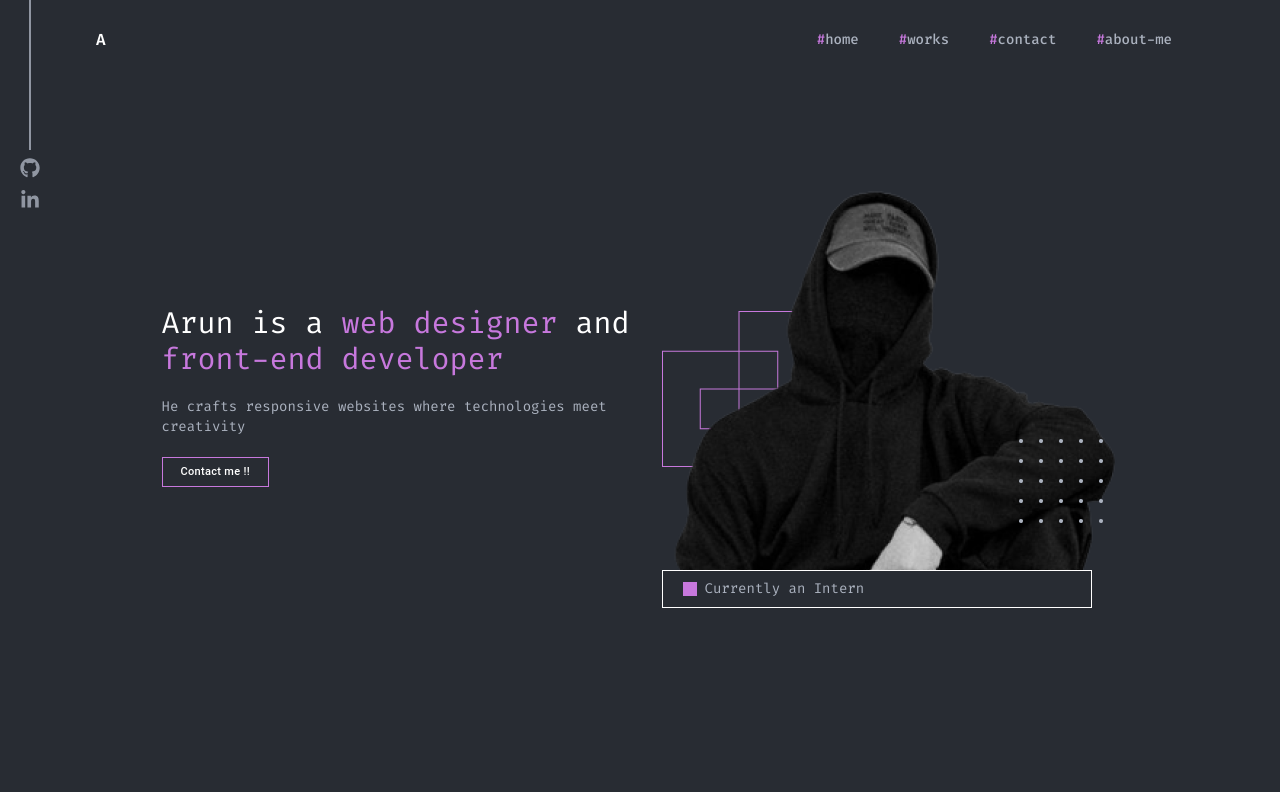
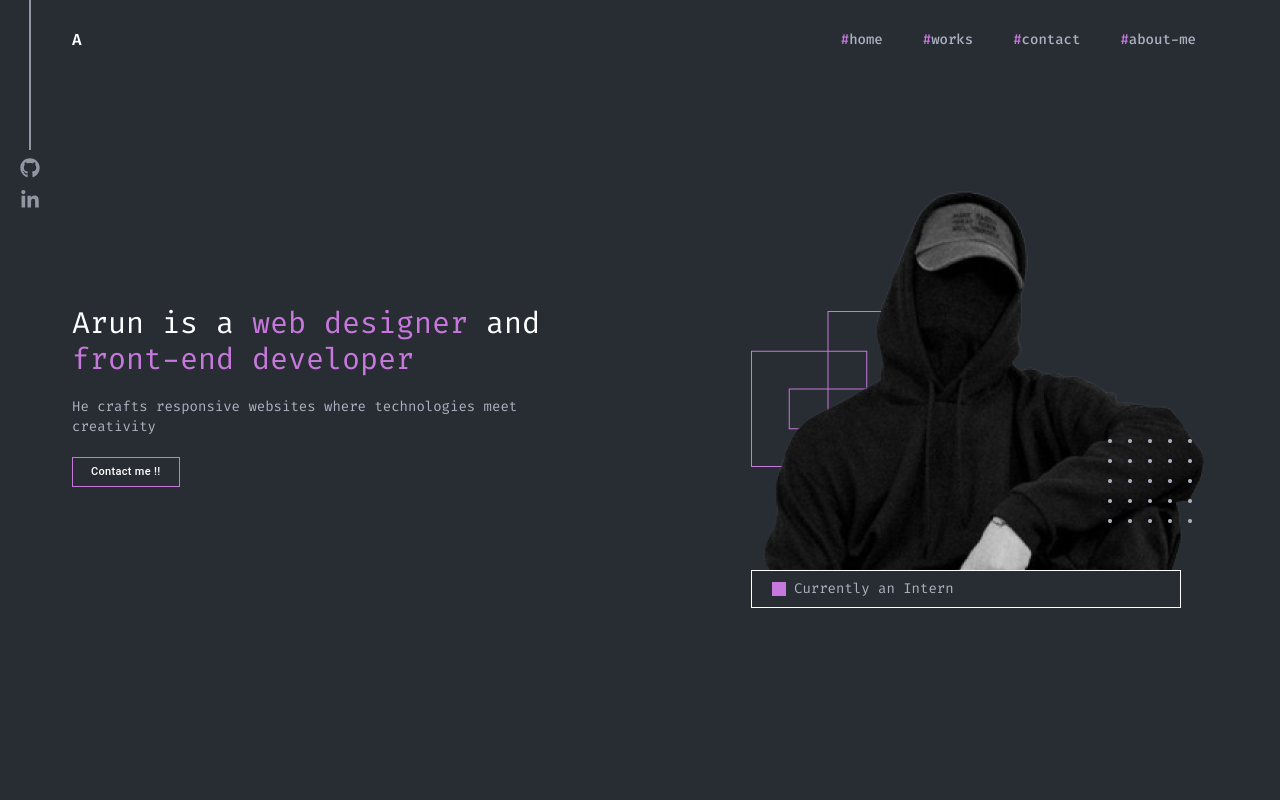
Before and after one commit to Arunk-002/Portfolio, a React (Vite) app: page / in a window 1280 px wide. Built offline with nearby package versions, Linux system fonts and the light colour scheme.

Commit message:
added landing page and its completed

```diff
--- a/src/components/LandingPage.jsx
+++ b/src/components/LandingPage.jsx
@@ -13,10 +13,10 @@ function LandingPage() {
     textTransform:"none"
   }));
   return (
-    <section id="#home">
-      <div className="bg-background min-h-[99vh] flex items-center justify-center">
+    <section id="#home" className="main-container w-full max-sm:pt-6">
+      <div className="min-h-[99vh] max-sm:flex-col  w-full flex items-center max-sm:gap-y-3.5 sm:justify-between">
         <div className="flex flex-col gap-y-5 max-w-[500px]">
-          <div className="text-primary text-3xl ">
+          <div className="text-primary max-sm:text-2xl max-[770px]:text-2xl text-3xl ">
             <span className="text-white">Arun is a </span> web designer{" "}
             <span className="text-white">and</span> front-end developer
           </div>
--- a/src/components/Navbar.jsx
+++ b/src/components/Navbar.jsx
@@ -15,10 +15,10 @@ export default function Navbar() {
   }));
   return (
     <>
-      <nav className="bg-background max-sm:relative fixed w-full z-50">
-        <div className="max-md:px-2 mx-auto  w-[90%]  md:px-6 lg:px-8">
+      <nav className="max-sm:relative fixed w-full z-50">
+        <div className="main-container">
           <div className="relative flex h-20 items-center justify-between ">
-            <div className="absolute inset-y-0 left-0 flex items-center sm:hidden">
+            <div className="absolute inset-y-0 left-0 max-sm:left-[-20px] flex items-center sm:hidden">
               <CustomBtn
                 variant="text"
                 color="primary"
--- a/src/index.css
+++ b/src/index.css
@@ -17,3 +17,36 @@
       --mui-palette-text: #ABB2BF;
 
     }
+
+    body{
+      background-color: #282C33;
+    }
+
+
+    .main-container {
+      width: 100%;
+      max-width: 1200px;
+      margin: 0 auto;
+      padding-inline: 8px; /* Default padding */
+    }
+
+    /* For small screens (sm) - Phones */
+    @media (max-width: 640px) {
+      .main-container {
+        padding-inline: 10px; /* Reduce padding for very small screens */
+      }
+    }
+
+    /* For medium screens (md) - Tablets */
+    @media (min-width: 768px) {
+      .main-container {
+        padding-inline: 30px; /* Equivalent to Tailwind md:px-6 */
+      }
+    }
+
+    /* For large screens (lg) - Laptops & Desktops */
+    @media (min-width: 1024px) {
+      .main-container {
+        padding-inline: 32px; /* Equivalent to Tailwind lg:px-8 */
+      }
+    }
```
